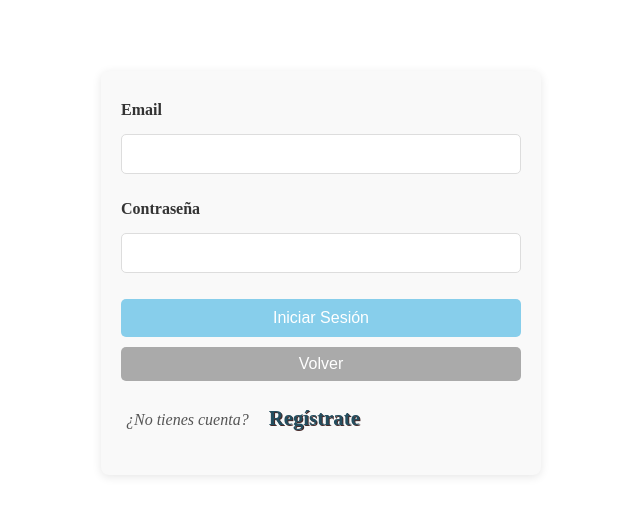
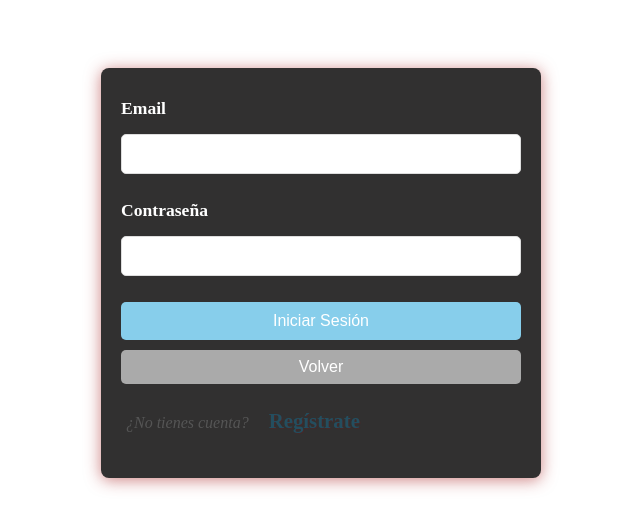
Before and after one commit to Taty71/proyectoCEIJA5, a React (Vite) app: page /login in a window 1280 px wide. Shown: the part 127-656 px from the top of the page, without its empty margins (319-959 px from the left). Built offline with nearby package versions, Linux system fonts and the light colour scheme.

Commit message:
cambios modal

```diff
--- a/src/components/Modal.css
+++ b/src/components/Modal.css
@@ -1,6 +1,7 @@
 
 /* Estilos generales para el modal */
 .modal-overlay {
+
     display: flex;
     justify-content: center;
     align-items: center;
@@ -9,16 +10,16 @@
     left: 0;
     width: 100vw; /* Ocupa todo el ancho de la pantalla */
     height: 100vh; /* Ocupa toda la altura de la pantalla */
-    background-color: rgba(0, 0, 0, 0.3);
+    background-color: rgba(52, 41, 41, 0.01);
     background-color: transparent; /* Fondo oscuro y semitransparente */
     z-index: 1000; /* Asegura que esté sobre otros elementos */
   }
   /* Estilos para el contenido del modal */
   .modal-content {
-    background-color: #f9f9f9;
+    background-color: #313030;
     padding: 20px;
     border-radius: 8px;
-    box-shadow: 0 2px 10px rgba(0, 0, 0, 0.1);
+    box-shadow: 0 2px 16px rgba(177, 56, 56, 0.635);
     max-width: 400px;
     width: 90%;
     display: flex; flex-direction: column;
@@ -38,6 +39,8 @@
     margin-top: 10px;
     margin-bottom: 5px;
     display: flex;
+    color:#ffff;
+    font-size: 1.1rem;
 
   }
 
```
